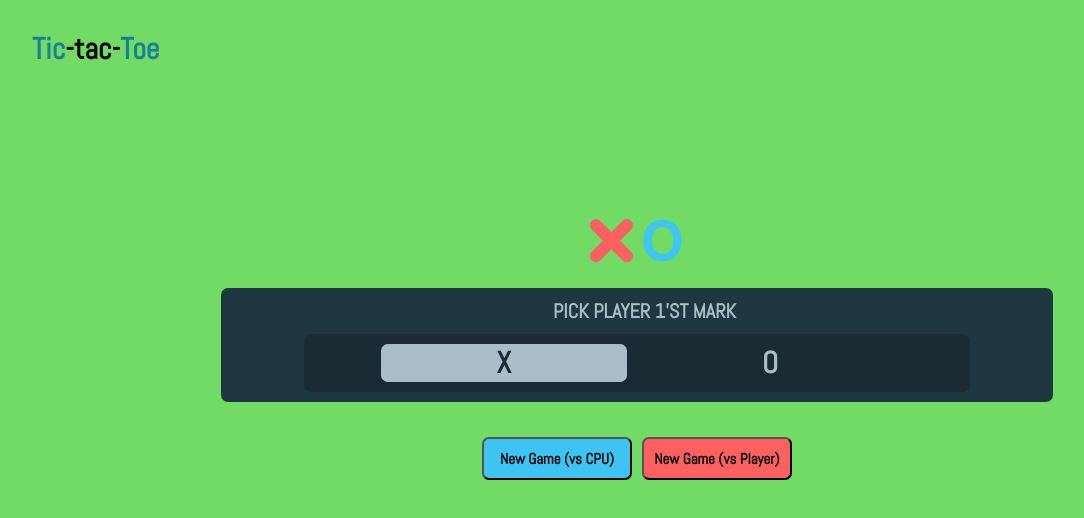
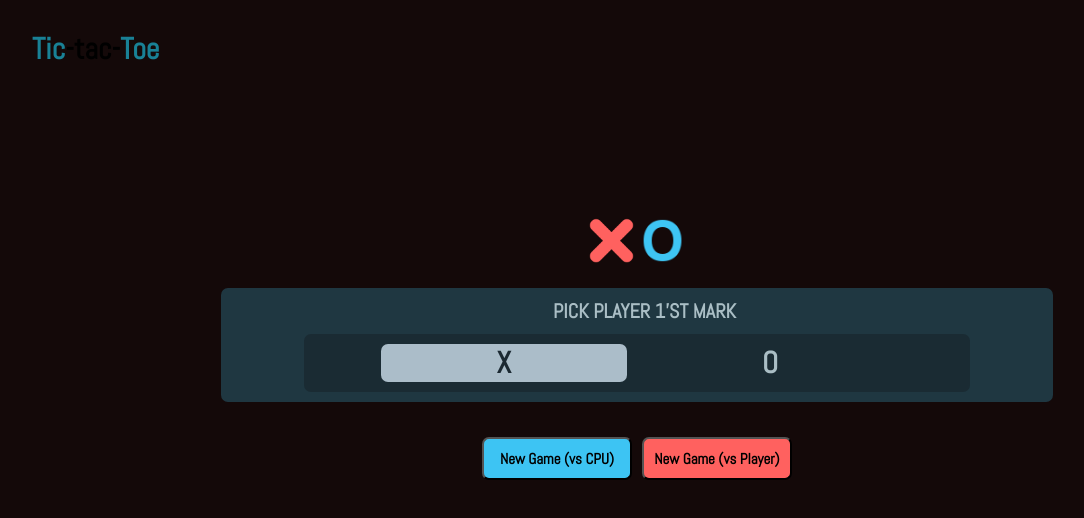
Before and after one commit to Eljily-Mohamed/Tic-Tac-Toe, a React (Create React App) app: page / in a window 1280 px wide. Shown: the top 518 px of the page, without its empty margins (3-1087 px from the left). Built offline with nearby package versions, Linux system fonts and the light colour scheme; the HTML template or start-up script is replaced by a standard one.

Commit message:
get  update

```diff
--- a/src/index.css
+++ b/src/index.css
@@ -21,7 +21,7 @@
 }
 
 body{
-  background-color:#71db65;
+  background-color:#140909;
 }
 
 
```
